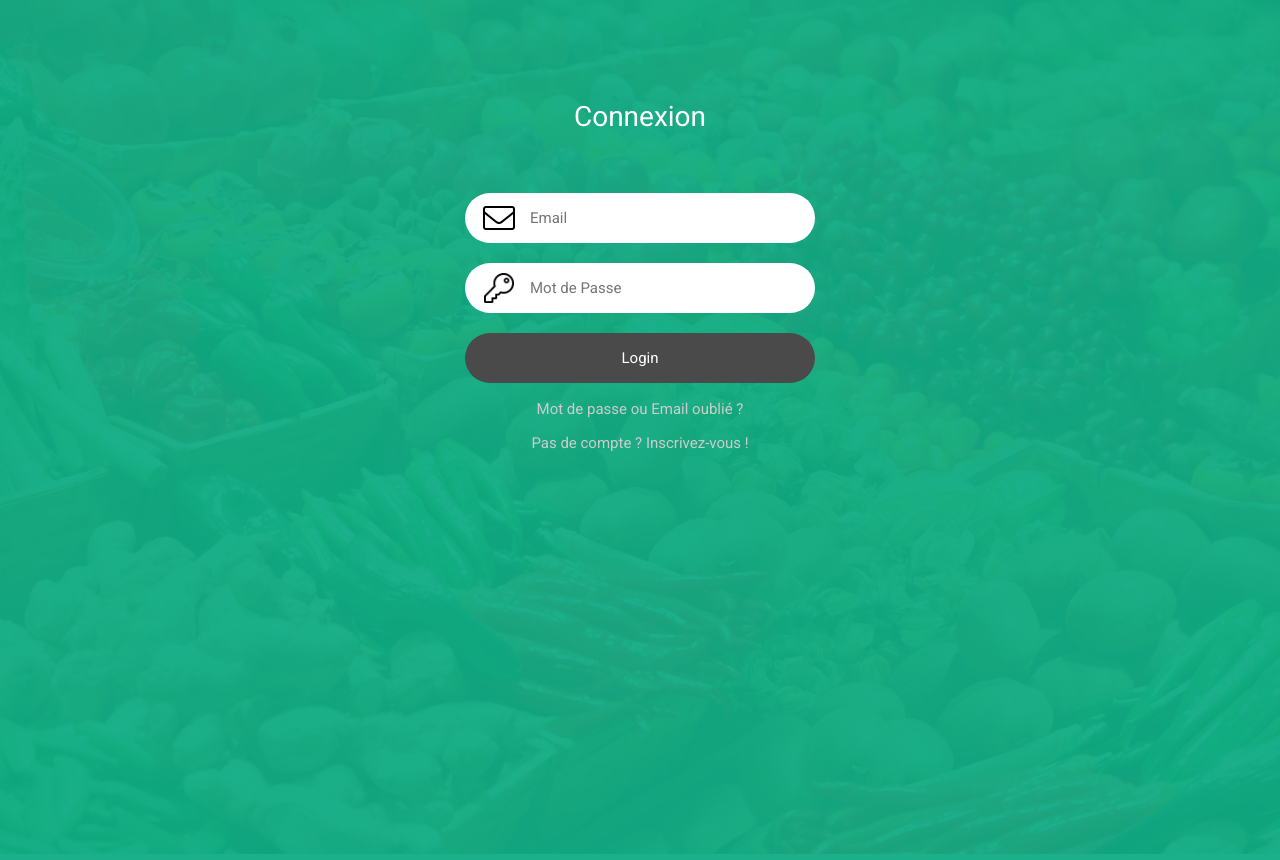
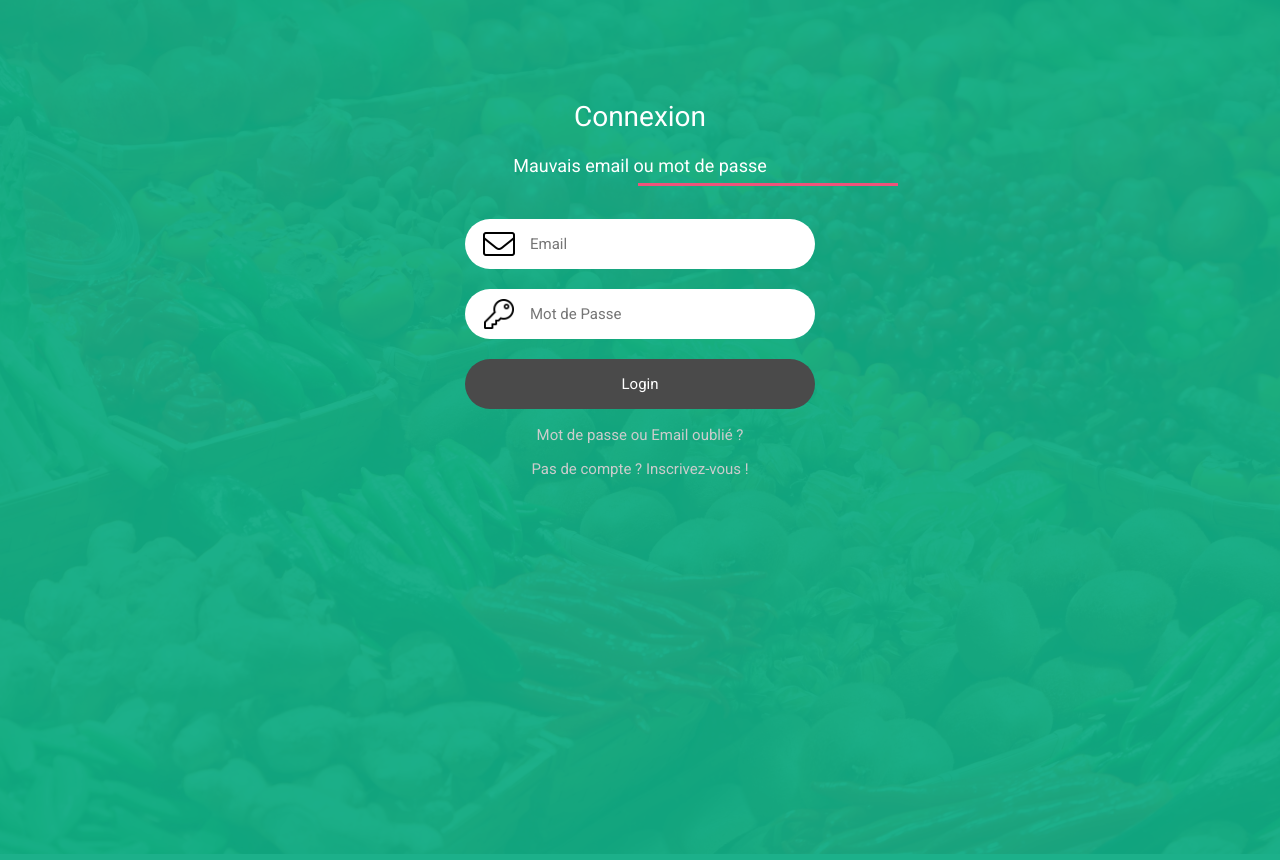
Before and after one commit to MeillatTristan/projetMarchand, a PHP site: page /connexion.php?badCo=n in a window 1280 px wide. Shown: the part 80-940 px from the top of the page. Run offline with PHP 8.4, Linux system fonts and the light colour scheme.

Commit message:
style erreur mdp

```diff
--- a/authUser.php
+++ b/authUser.php
@@ -12,8 +12,8 @@
   $isPasswordCorrect = password_verify($password_1, $resultat['password_1']); //on vérifie si le mdp rentrer est en accord avec celui en bdd
 
 
-  if (!$resultat){ //si le résultat est vide (donc email faux)
-    echo 'Mauvais email ou mot de passe !';
+  if (!$resultat || !$isPasswordCorrect){ //si le résultat est vide (donc email faux)
+    header("Location: connexion.php?badCo=n");
   }
   else{
     if ($isPasswordCorrect) { //si le mdp est bon
--- a/connexion.php
+++ b/connexion.php
@@ -35,6 +35,12 @@
 					<div class="container">
 						<h2 id="connexion">Connexion</h2>
 					</div>
+					<?php
+						if(isset($_REQUEST['badCo'])){
+							echo "<p class='errorAuth'>Mauvais email ou mot de passe <span class='underlignErrorAuth'></span></p> ";
+
+						}
+					?>
 					<form class="coo" id='coo' action="authUser.php">
 						<div class="imgconnexion">
 							<img id="enveloppe" src="images/envelope.png" alt="">
--- a/css/connexion.css
+++ /dev/null
@@ -1,3 +0,0 @@
-.containerAdmin{
-  width: 100%;
-}
--- a/css/panier.css
+++ /dev/null
@@ -1,5 +0,0 @@
-.bg{
-	background: url(../images/bgHeader.jpg) no-repeat 0px 0px;
-	background-size:cover;
-	height: 0px;
-}
--- a/css/style.css
+++ b/css/style.css
@@ -835,8 +835,26 @@ body{
 	display: flex;
 	flex-direction: column;
 	align-items: center;
-	margin-top: 40px;
+	margin-top: 30px;
 }
+
+.errorAuth{
+	font-size: 18px;
+	position: relative;
+	color: #ffffff;
+	margin-top: 10px;
+}
+
+.underlignErrorAuth{
+	width: 260px;
+	height: 3px;
+	position: absolute;
+	background-color: #ef537b;
+	top: 30px;
+	left: 638px;
+}
+
+
 
 .coo input {
 	margin: 10px;
@@ -1293,6 +1311,9 @@ color: #0F8869;
 	margin: 5px;
 }
 
+.formAddArticle textarea{
+	resize: none;
+}
 /* Page Accueil */
 
 #textinfo {
```
Also changed, not shown: modifArticleList.php (+11 -2 lines).
